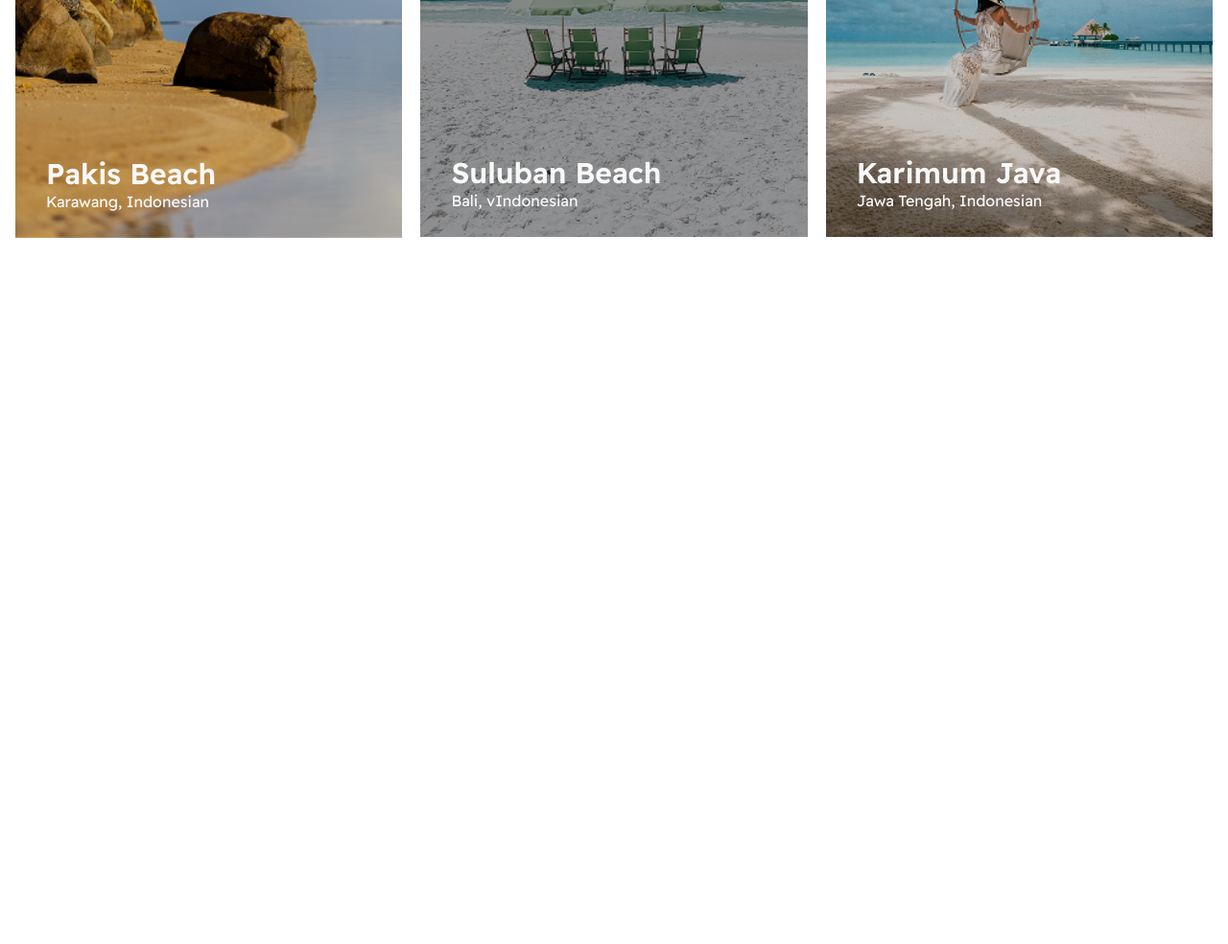
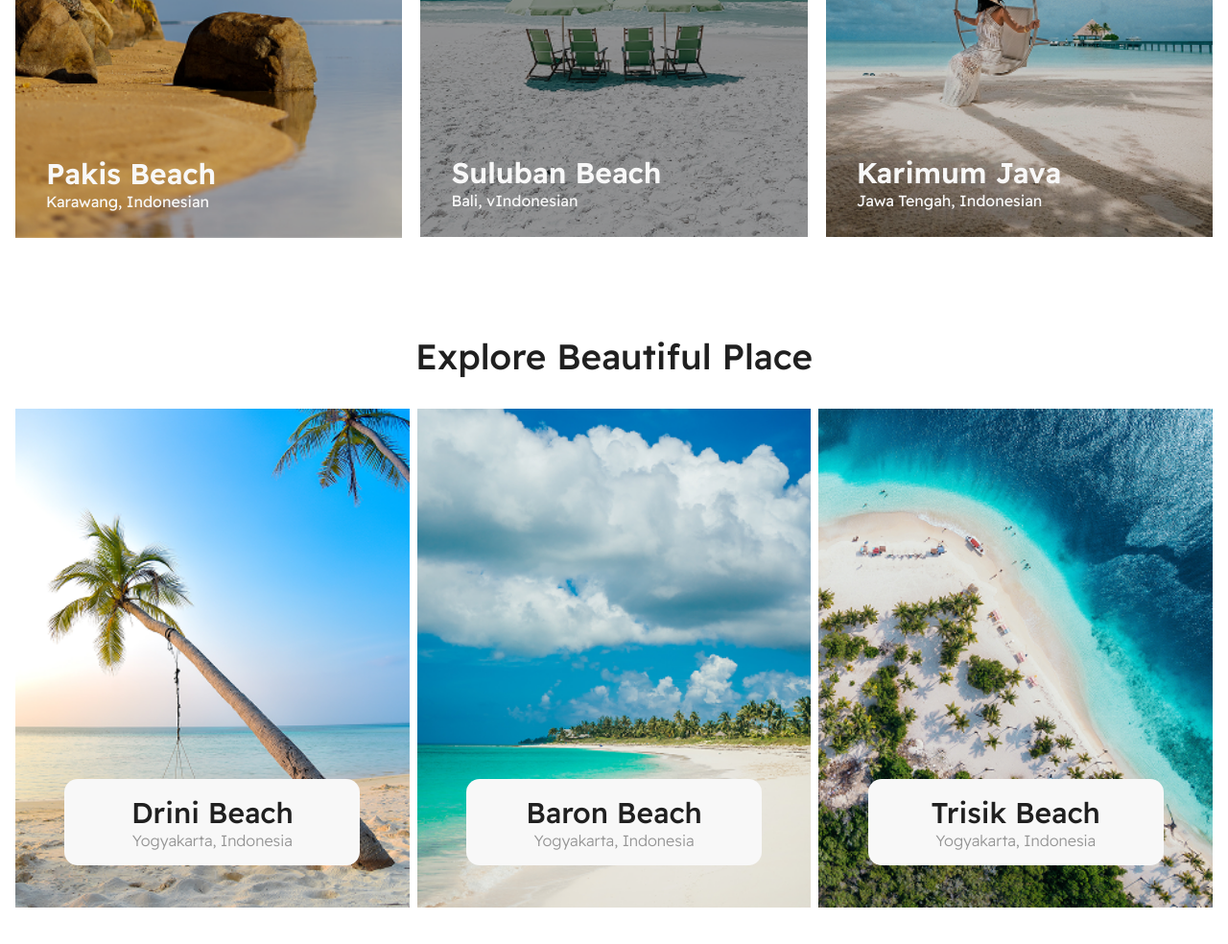
Before and after one commit to nohandev/Travel, a plain HTML site: page index.html in a window 1280 px wide. Shown: the part 1761-2745 px from the top of the page at 96% size. Before the commit the page ends 2061 px from the top, so only its background shows below. Drawn offline with Linux system fonts and the light colour scheme.

Commit message:
Explore section added

```diff
--- a/index.html
+++ b/index.html
@@ -98,8 +98,38 @@
       </div>
     </section>
 
-    <section>
+    <section class="explorer">
+      <div class="explore-content display1360">
+        <h1>Explore Beautiful Place</h1>
 
+        <div class="explore-card-container">
+
+          <div class="explore-card">
+            <img src="./assets/section_explorer/drini.png" alt="Drini Beach"/>
+            <div class="explore-description-card">
+              <h1>Drini Beach</h1>
+              <p>Yogyakarta, Indonesia</p>
+            </div>
+          </div>
+
+          <div class="explore-card">
+            <img src="./assets/section_explorer/baron.png" alt="Baron Beach"/>
+            <div class="explore-description-card">
+              <h1>Baron Beach</h1>
+              <p>Yogyakarta, Indonesia</p>
+            </div>
+          </div>
+
+          <div class="explore-card">
+            <img src="./assets/section_explorer/trisik.png" alt="Trisik Beach"/>
+            <div class="explore-description-card">
+              <h1>Trisik Beach</h1>
+              <p>Yogyakarta, Indonesia</p>
+            </div>
+          </div>
+
+        </div>
+      </div>
     </section>
   </body>
 </html>
--- a/styles/index.scss
+++ b/styles/index.scss
@@ -3,6 +3,7 @@
 @import './partials/hero';
 @import './partials/more-infos';
 @import './partials/discorver';
+@import './partials/explorer';
 
 * {
   padding: 0;
--- /dev/null
+++ b/styles/partials/_explorer.scss
@@ -0,0 +1,57 @@
+.explorer {
+  margin: 6em 0;
+  padding: 0 1em;
+}
+
+.explore-content {
+  @include d-flex(column, center, center);
+  gap: 2em;
+
+  h1 {
+    @include format-font(20px, 2.3em, 50px, 500);
+    color: $dark;
+    text-align: center;
+  }
+}
+
+.explore-card-container {
+  width: 100%;
+  @include d-flex(row, center, center);
+  gap: 0.5em;
+}
+
+.explore-card {
+  flex: 1;
+  position: relative;
+
+  img {
+    width: 100%;
+  }
+}
+
+.explore-description-card {
+  position: absolute;
+  bottom: 3em;
+  left: 12.5%;
+  background-color: $primary-light;
+  width: 75%;
+  padding: 1em 0;
+  border-radius: 14px;
+  text-align: center;
+
+  h1 {
+    @include format-font(18px, 2em, 30px, 500);
+    color: $dark;
+  }
+
+  p {
+    color: $secondary-light;
+    font-weight: 300;
+  }
+}
+
+@media screen and (max-width: 1024px) {
+  .explore-card-container {
+    flex-direction: column;
+  }
+}
```
Also changed, not shown: assets/section_explorer/baron.png (renamed from assets/section_explorer/cristofer-maximilian.png), assets/section_explorer/drini.png (renamed from assets/section_explorer/jcob-nasyr.png), assets/section_explorer/trisik.png (renamed from assets/section_explorer/lalo-hernandez-Amo081zdJsI-unsplash.png), styles/index.css, 1 other file.
